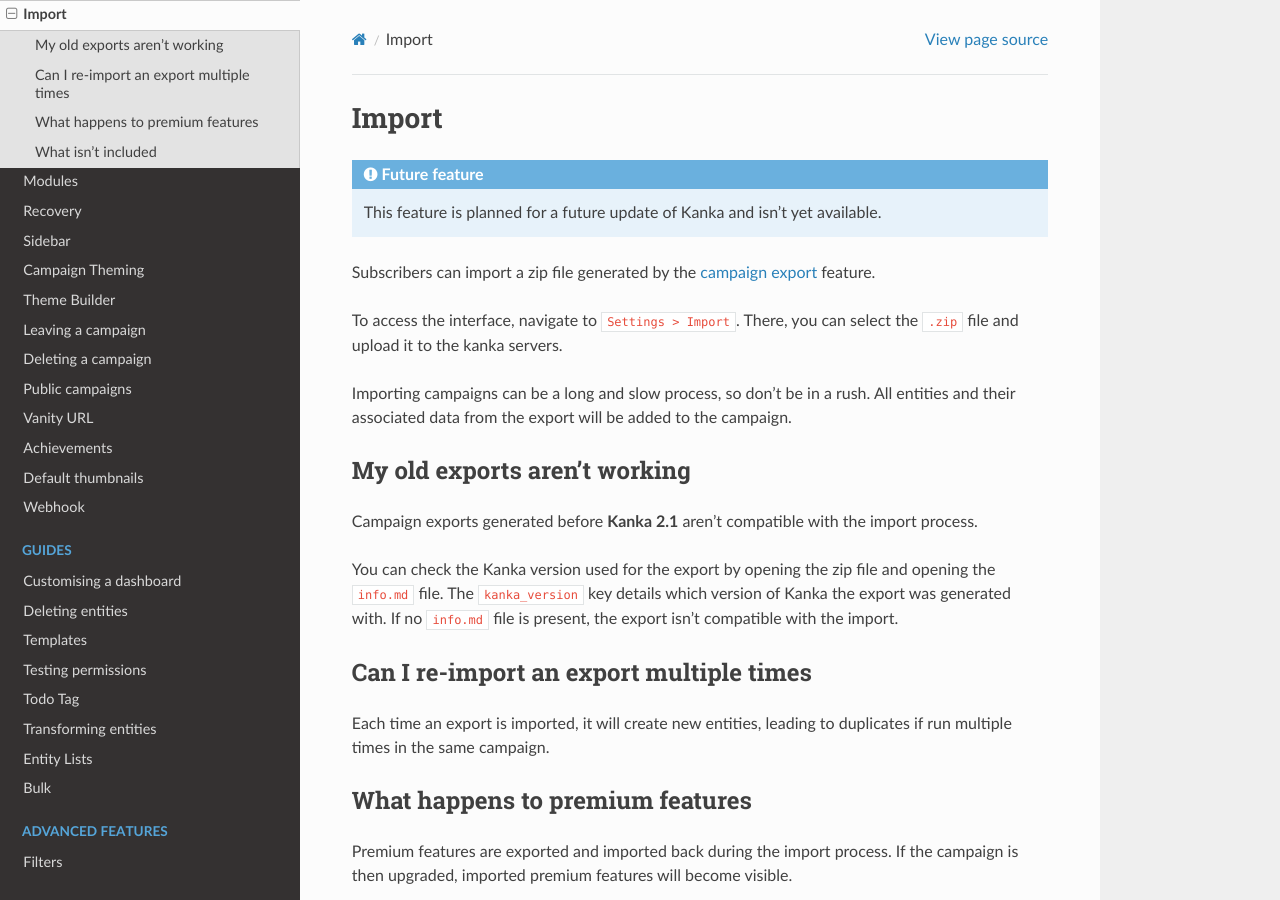
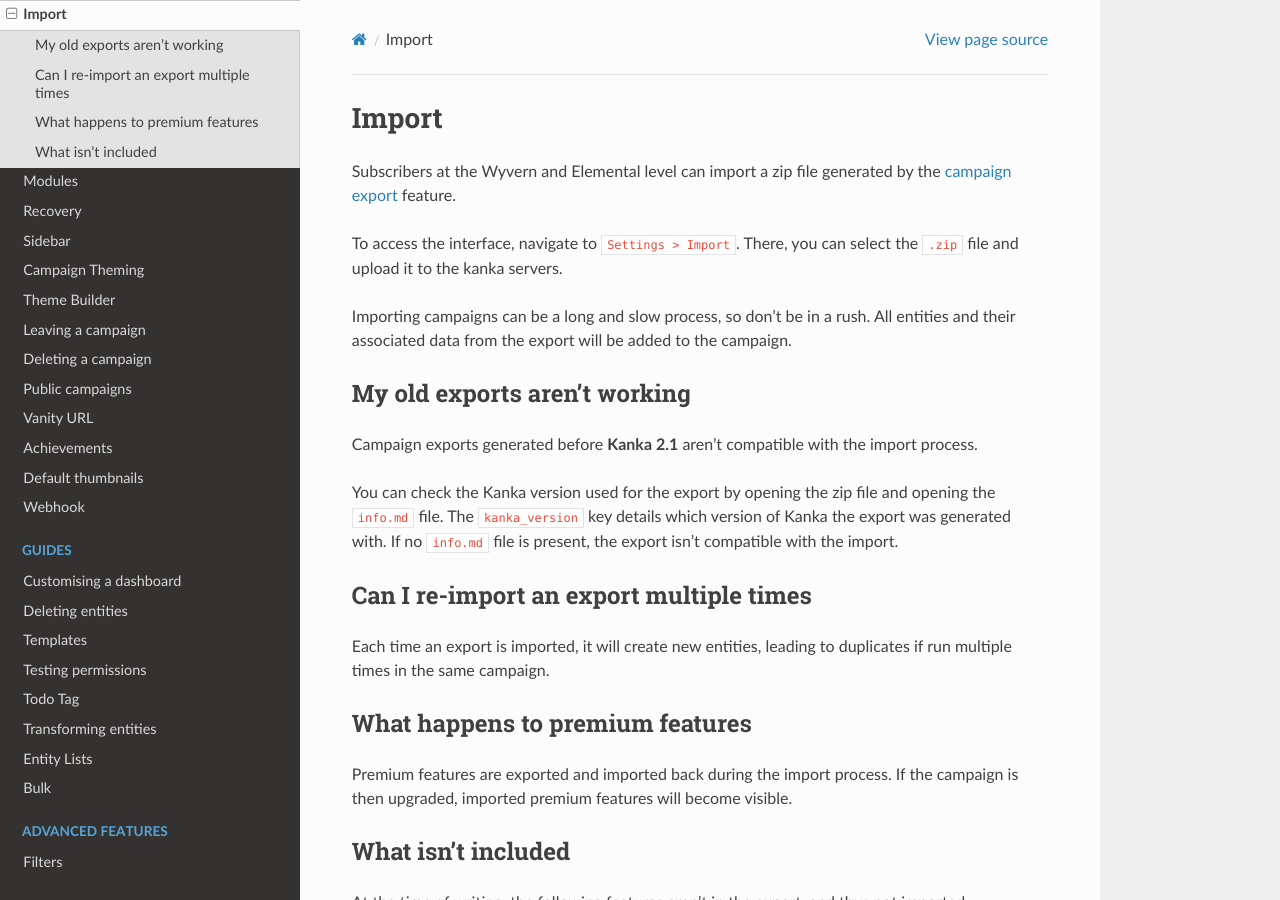
Before and after one commit to owlchester/kanka-docs, a Sphinx documentation site: the page built from docs/features/campaigns/import.md, in a window 1280 px wide and 900 px high. Built offline with Sphinx 7.4.7 and the Read the Docs theme 3.1.0, drawn with Linux system fonts in a browser that asks for light colours; pages that are not in the unit, such as notebooks, are missing from menus.

Commit message:
Fix old warning

````diff
--- a/docs/features/campaigns/import.md
+++ b/docs/features/campaigns/import.md
@@ -1,11 +1,6 @@
 # Import
 
-
-``` {admonition} Future feature
-This feature is planned for a future update of Kanka and isn't yet available.
-```
-
-Subscribers can import a zip file generated by the [campaign export](/features/campaigns/export) feature.
+Subscribers at the Wyvern and Elemental level can import a zip file generated by the [campaign export](/features/campaigns/export) feature.
 
 To access the interface, navigate to `Settings > Import`. There, you can select the `.zip` file and upload it to the kanka servers.
 
````
